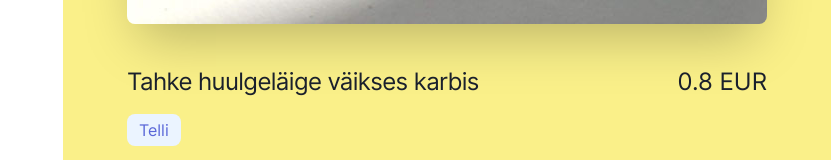
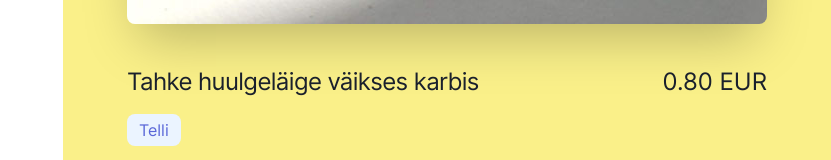
Before and after one commit to tereartur/ilusa-website, a Next.js app: page / in a window 1280 px wide. Shown: the part 2786-2946 px from the top of the page, without its empty margins (449-1280 px from the left). Built offline with nearby package versions, Linux system fonts and the light colour scheme.

Commit message:
Change price

```diff
--- a/pages/home.tsx
+++ b/pages/home.tsx
@@ -308,7 +308,7 @@ const HomePage: React.FC<any> = () => {
                                 <ProductTitle>
                                     Tahke huulgeläige väikses karbis
                                 </ProductTitle>
-                                <Price>0.8 EUR</Price>
+                                <Price>0.80 EUR</Price>
                             </ProductTitleContainer>
                             <MailLink href="mailto:lisandra@ilusa.ee?subject=Soovin tellida: Tahke huulgeläige väikses karbis">
                                 Telli
```
